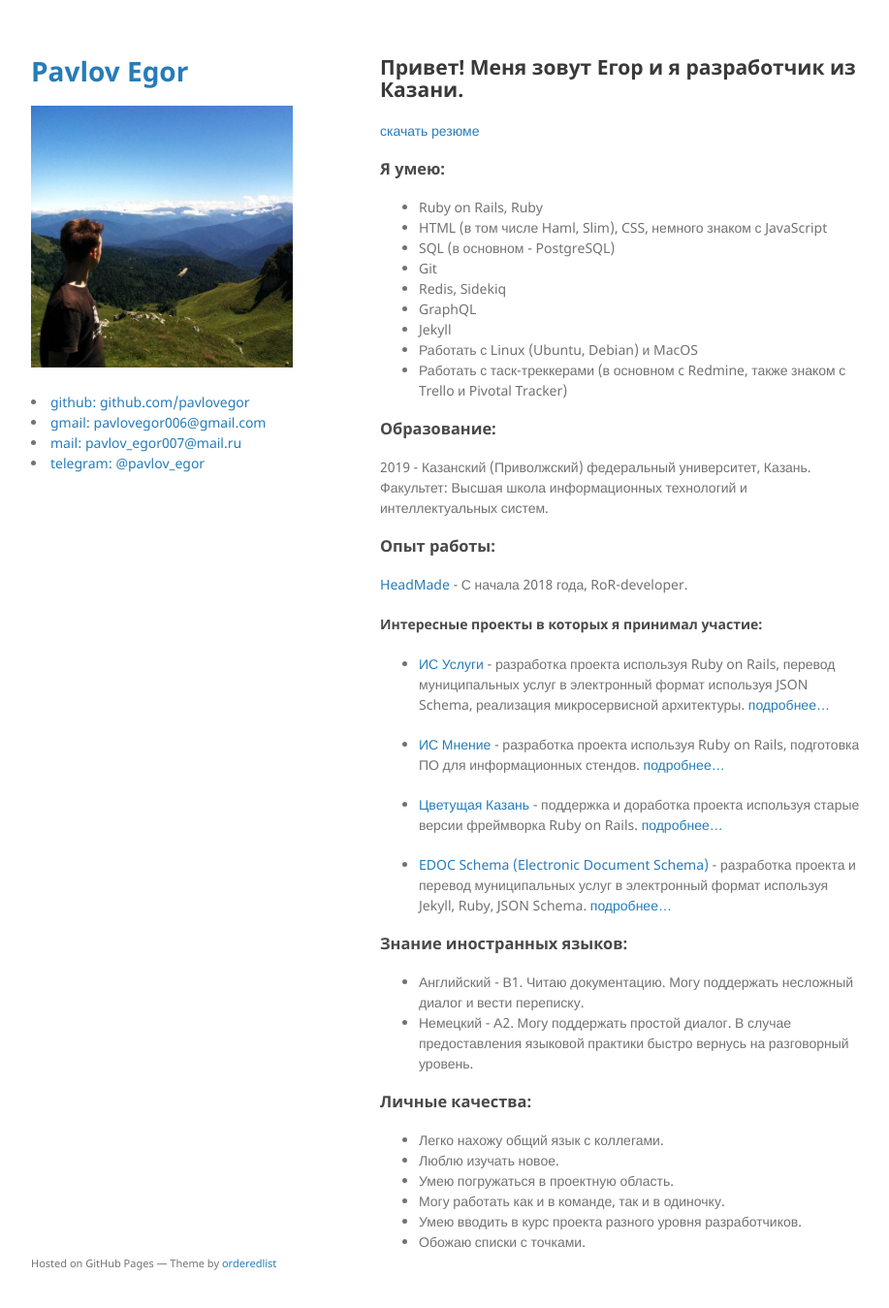
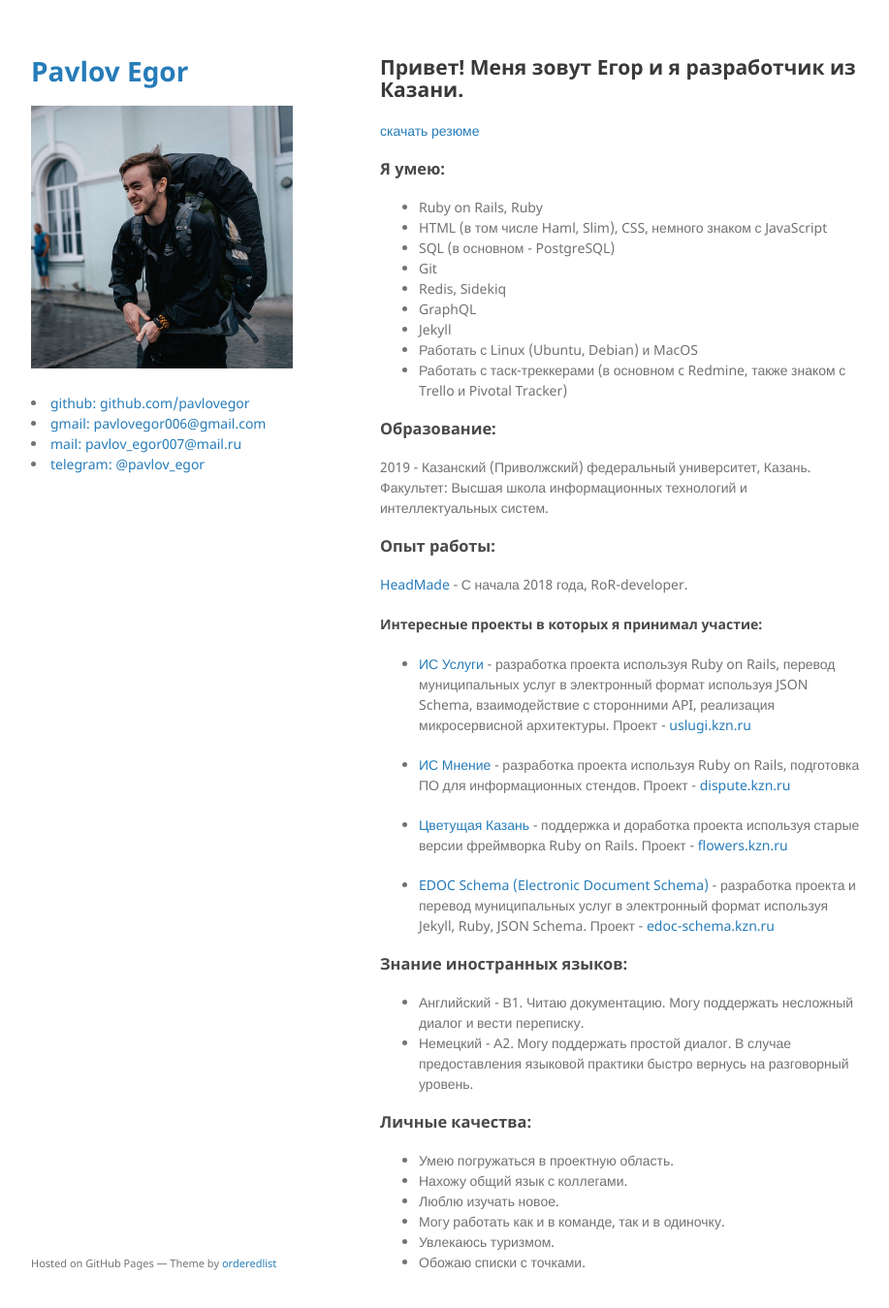
Before and after one commit to egorpavlovs/pavlovegor.github.io, a Jekyll site: the page built from index.md, in a window 1280 px wide and 1382 px high. Shown: the top 1349 px of the window at 97% size, without its empty margins (178-1095 px from the left). Built offline with Jekyll 4.4.1, drawn with Linux system fonts in a browser that asks for light colours.

Commit message:
Update informations and images

```diff
--- a/index.md
+++ b/index.md
@@ -25,13 +25,13 @@ layout: default
 
 
 #### Интересные проекты в которых я принимал участие:
-- [ИС Услуги](https://uslugi.kzn.ru/){:target="_blank"} - разработка проекта используя Ruby on Rails, перевод муниципальных услуг в электронный формат используя JSON Schema, реализация микросервисной архитектуры. [подробнее...](./pages/uslugi_kzn.html)
+- [ИС Услуги](./pages/uslugi_kzn.html) - разработка проекта используя Ruby on Rails, перевод муниципальных услуг в электронный формат используя JSON Schema, взаимодействие с сторонними API, реализация микросервисной архитектуры. Проект - [uslugi.kzn.ru](http://uslugi.kzn.ru){:target="_blank"}
 
-- [ИС Мнение](https://dispute.kzn.ru/){:target="_blank"} - разработка проекта используя Ruby on Rails, подготовка ПО для информационных стендов. [подробнее...](./pages/dispute_kzn.html)
+- [ИС Мнение](./pages/dispute_kzn.html) - разработка проекта используя Ruby on Rails, подготовка ПО для информационных стендов. Проект - [dispute.kzn.ru](http://dispute.kzn.ru){:target="_blank"}
 
-- [Цветущая Казань](https://flowers.kzn.ru/){:target="_blank"} - поддержка и доработка  проекта используя старые версии фреймворка Ruby on Rails. [подробнее...](./pages/flowers_kzn.html)
+- [Цветущая Казань](./pages/flowers_kzn.html) - поддержка и доработка  проекта используя старые версии фреймворка Ruby on Rails. Проект - [flowers.kzn.ru](http://flowers.kzn.ru){:target="_blank"}
 
-- [EDOC Schema (Electronic Document Schema)](http://edoc-schema.kzn.ru/){:target="_blank"} - разработка проекта и перевод муниципальных услуг в электронный формат используя Jekyll, Ruby,  JSON Schema. [подробнее...](./pages/edoc.html)
+- [EDOC Schema (Electronic Document Schema)](./pages/edoc.html) - разработка проекта и перевод муниципальных услуг в электронный формат используя Jekyll, Ruby, JSON Schema. Проект - [edoc-schema.kzn.ru](http://edoc-schema.kzn.ru){:target="_blank"}
 
 
 ### Знание иностранных языков:
@@ -39,9 +39,9 @@ layout: default
 - Немецкий - А2. Могу поддержать простой диалог. В случае предоставления языковой практики быстро вернусь на разговорный уровень.
 
 ### Личные качества:
-- Легко нахожу общий язык с коллегами.
+- Умею погружаться в проектную область.
+- Нахожу общий язык с коллегами.
 - Люблю изучать новое.
-- Умею погружаться в проектную область.
 - Могу работать как и в команде, так и в одиночку.
-- Умею вводить в курс проекта разного уровня разработчиков.
+- Увлекаюсь туризмом.
 - Обожаю списки с точками.
```
Also changed, not shown: pages/data/index.yaml (+6 -6 lines), pages/dispute_kzn.md (+1 -0 lines), pages/edoc.md (+3 -0 lines), pages/flowers_kzn.md (+1 -0 lines), pages/uslugi_kzn.md (+3 -1 lines), assets/img/default_me.jpeg, favicon.ico, 1 other file.
